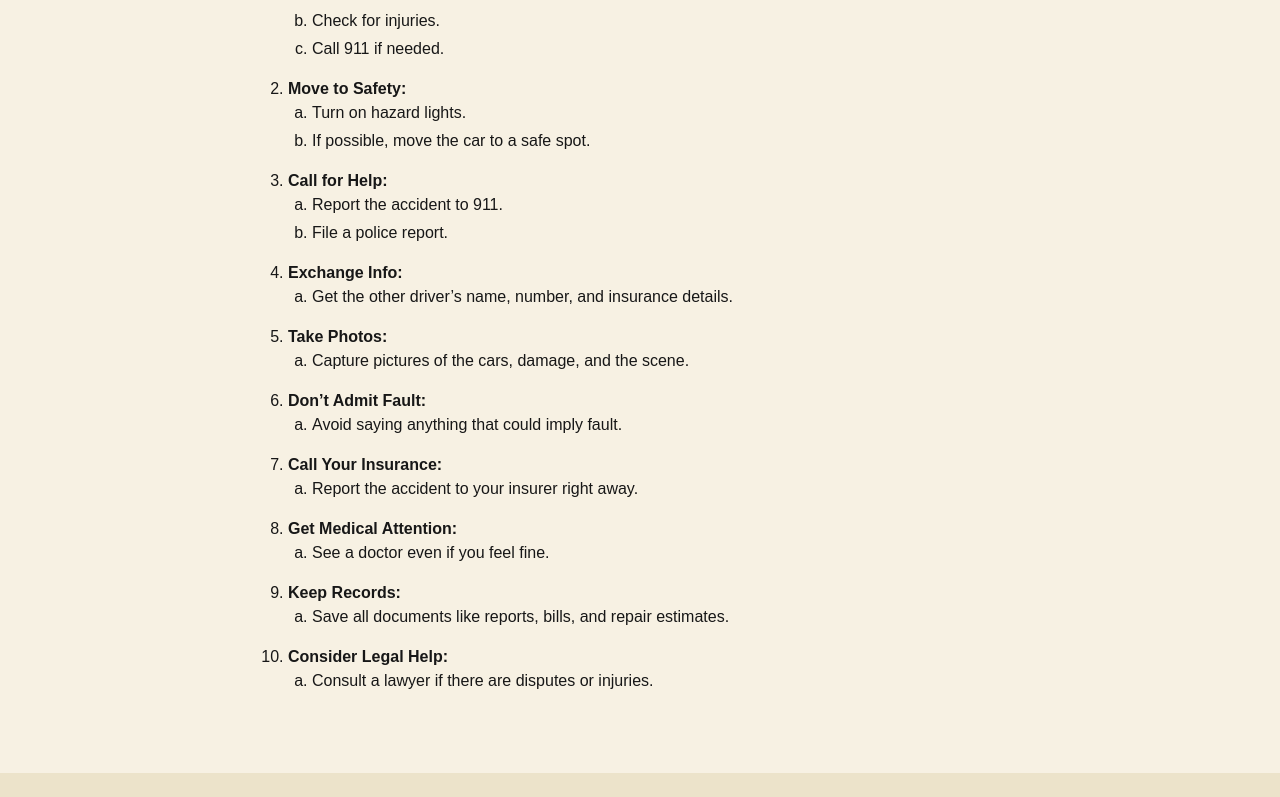
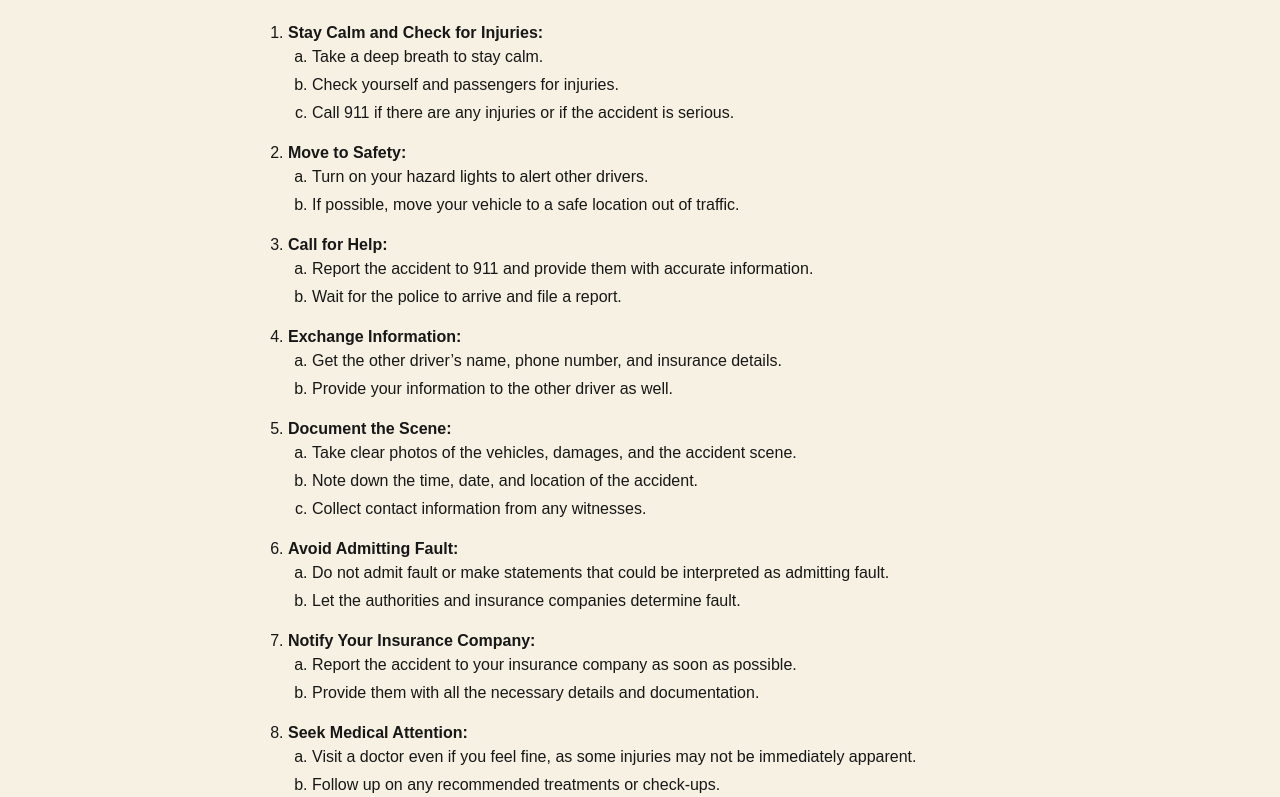
Before and after one commit to must108/insuri, a Next.js app in the folder frontend/: page /learn/car-accident-info in a window 1280 px wide. Shown: the part 923-1720 px from the top of the page. Before the commit the page ends 1696 px from the top, so only its background shows below. Built offline with nearby package versions, Linux system fonts and the light colour scheme; no server answers; a web font is replaced by a local one.

Commit message:
Upgrade learn sections

```diff
--- a/frontend/src/app/learn/beginner-guide/page.tsx
+++ b/frontend/src/app/learn/beginner-guide/page.tsx
@@ -140,13 +140,13 @@ export default function BeginnerGuide() {
           <p>Ready to learn more? Check out these resources:</p>
           <ul className="list-disc ml-6 space-y-4 mt-4">
             <li>
-              <a href="https://www.insureuonline.org/" target="_blank" rel="noopener noreferrer">Insure U</a> - Insurance information for consumers from the National Association of Insurance Commissioners.
+              <a href="https://www.insureuonline.org/" target="_blank" rel="noopener noreferrer" className="link link-primary">Insure U</a> - Insurance information for consumers from the National Association of Insurance Commissioners.
             </li>
             <li>
-              <a href="https://www.iii.org/" target="_blank" rel="noopener noreferrer">Insurance Information Institute</a> - Facts and statistics about insurance.
+              <a href="https://www.iii.org/" target="_blank" rel="noopener noreferrer" className="link link-primary">Insurance Information Institute</a> - Facts and statistics about insurance.
             </li>
             <li>
-              <a href="https://www.consumerreports.org/cro/car-insurance.htm" target="_blank" rel="noopener noreferrer">Consumer Reports</a> - Car insurance buying guide.
+              <a href="https://www.consumerreports.org/cro/car-insurance.htm" target="_blank" rel="noopener noreferrer" className="link link-primary">Consumer Reports</a> - Car insurance buying guide.
             </li>
           </ul>
         </div>
--- a/frontend/src/app/learn/car-accident-info/page.tsx
+++ b/frontend/src/app/learn/car-accident-info/page.tsx
@@ -17,23 +17,21 @@ export default function CarAccident() {
       <div className="flex flex-col items-center justify-between p-8 pb-20 gap-12 sm:p-20 min-h-screen max-w-5xl mx-auto">
         <div className="gap-10 flex-grow flex flex-col items-center justify-center">
           <p className="text-5xl font-bold text-center">
-                    What to Do After a Car Accident: Simple Steps
+            What to Do After a Car Accident: Essential Steps
           </p>
           <p className="text-xl text-center">
-                    If you need to save some money, we have you covered.
+            Follow these steps to ensure your safety and protect your interests.
           </p>
 
           <Image src="/logo.svg" alt="Logo" width={120} height={120} />
         </div>
-
-
 
         <div className="main__action mt-auto">
           <a className="main__scroll atype" href="#">
             <div className="main__scroll-box animate-bounce" onClick={handleScroll}>
               <svg viewBox="0 0 24 24" xmlns="http://www.w3.org/2000/svg">
                 <path d="M0 0h24v24H0z" fill="none"></path>
-                    <path d="M11.9997 13.1716L7.04996     8.22186L5.63574 9.63607L11.9997 16L18.3637 9.63607L16.9495 8.22186L11.9997 13.1716Z" fill="rgba(28,28,30,1)">
+                <path d="M11.9997 13.1716L7.04996 8.22186L5.63574 9.63607L11.9997 16L18.3637 9.63607L16.9495 8.22186L11.9997 13.1716Z" fill="rgba(28,28,30,1)">
                 </path>
               </svg>
             </div>
@@ -43,83 +41,91 @@ export default function CarAccident() {
         </div>
       </div>
 
-        <div ref={nextSectionRef} className="flex flex-col items-start p-8 pb-20 gap-12 sm:p-20 max-w-4xl mx-auto">
-            <ol className="list-decimal ml-4 space-y-4">
+      <div ref={nextSectionRef} className="min-h-screen flex flex-col items-start p-8 pb-20 gap-12 sm:p-20 max-w-4xl mx-auto">
+        <ol className="list-decimal ml-4 space-y-4 mt-[4rem]">
           <li>
             <span className="font-bold">Stay Calm and Check for Injuries:</span>
             <ol className="list-[lower-alpha] ml-6 space-y-1">
-                        <li>Breathe.</li>
-                        <li>Check for injuries.</li>
-                        <li>Call 911 if needed.</li>
+              <li>Take a deep breath to stay calm.</li>
+              <li>Check yourself and passengers for injuries.</li>
+              <li>Call 911 if there are any injuries or if the accident is serious.</li>
             </ol>
           </li>
 
           <li>
             <span className="font-bold">Move to Safety:</span>
             <ol className="list-[lower-alpha] ml-6 space-y-1">
-                        <li>Turn on hazard lights.</li>
-                        <li>If possible, move the car to a safe spot.</li>
+              <li>Turn on your hazard lights to alert other drivers.</li>
+              <li>If possible, move your vehicle to a safe location out of traffic.</li>
             </ol>
           </li>
 
           <li>
             <span className="font-bold">Call for Help:</span>
             <ol className="list-[lower-alpha] ml-6 space-y-1">
-                        <li>Report the accident to 911.</li>
-                        <li>File a police report.</li>
+              <li>Report the accident to 911 and provide them with accurate information.</li>
+              <li>Wait for the police to arrive and file a report.</li>
             </ol>
           </li>
 
           <li>
-                <span className="font-bold">Exchange Info:</span>
+            <span className="font-bold">Exchange Information:</span>
             <ol className="list-[lower-alpha] ml-6 space-y-1">
-                        <li>Get the other driver’s name, number, and insurance details.</li>
+              <li>Get the other driver’s name, phone number, and insurance details.</li>
+              <li>Provide your information to the other driver as well.</li>
             </ol>
           </li>
 
           <li>
-                <span className="font-bold">Take Photos:</span>
+            <span className="font-bold">Document the Scene:</span>
             <ol className="list-[lower-alpha] ml-6 space-y-1">
-                        <li>Capture pictures of the cars, damage, and the scene.</li>
+              <li>Take clear photos of the vehicles, damages, and the accident scene.</li>
+              <li>Note down the time, date, and location of the accident.</li>
+              <li>Collect contact information from any witnesses.</li>
             </ol>
           </li>
 
           <li>
-                <span className="font-bold">Don’t Admit Fault:</span>
+            <span className="font-bold">Avoid Admitting Fault:</span>
             <ol className="list-[lower-alpha] ml-6 space-y-1">
-                        <li>Avoid saying anything that could imply fault.</li>
+              <li>Do not admit fault or make statements that could be interpreted as admitting fault.</li>
+              <li>Let the authorities and insurance companies determine fault.</li>
             </ol>
           </li>
 
           <li>
-                <span className="font-bold">Call Your Insurance:</span>
+            <span className="font-bold">Notify Your Insurance Company:</span>
             <ol className="list-[lower-alpha] ml-6 space-y-1">
-                        <li>Report the accident to your insurer right away.</li>
+              <li>Report the accident to your insurance company as soon as possible.</li>
+              <li>Provide them with all the necessary details and documentation.</li>
             </ol>
           </li>
 
           <li>
-                <span className="font-bold">Get Medical Attention:</span>
+            <span className="font-bold">Seek Medical Attention:</span>
             <ol className="list-[lower-alpha] ml-6 space-y-1">
-                        <li>See a doctor even if you feel fine.</li>
+              <li>Visit a doctor even if you feel fine, as some injuries may not be immediately apparent.</li>
+              <li>Follow up on any recommended treatments or check-ups.</li>
             </ol>
           </li>
 
           <li>
-                <span className="font-bold">Keep Records:</span>
+            <span className="font-bold">Keep Detailed Records:</span>
             <ol className="list-[lower-alpha] ml-6 space-y-1">
-                        <li>Save all documents like reports, bills, and repair estimates.</li>
+              <li>Save all documents related to the accident, including police reports, medical bills, and repair estimates.</li>
+              <li>Keep a record of all communications with your insurance company.</li>
             </ol>
           </li>
 
           <li>
-                <span className="font-bold">Consider Legal Help:</span>
+            <span className="font-bold">Consider Legal Assistance:</span>
             <ol className="list-[lower-alpha] ml-6 space-y-1">
-                        <li>Consult a lawyer if there are disputes or injuries.</li>
+              <li>Consult with a lawyer if there are disputes, significant damages, or injuries.</li>
+              <li>Legal advice can help protect your rights and ensure fair compensation.</li>
             </ol>
           </li>
         </ol>
       </div>
     </div>
-    )
+  );
 }
```
Also changed, not shown: frontend/src/app/learn/lower-insurance-info/page.tsx (+16 -18 lines). Lines whose indentation alone changed are shown as unchanged.
